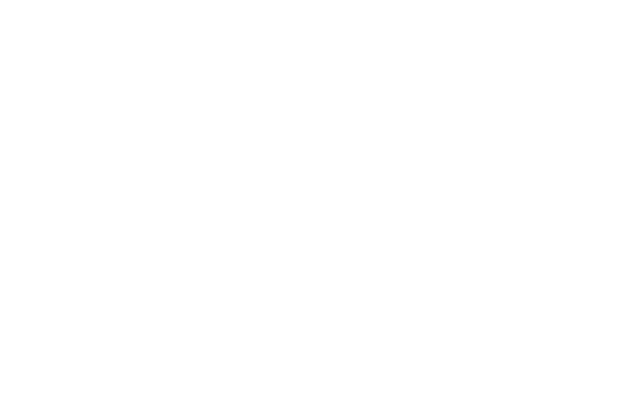
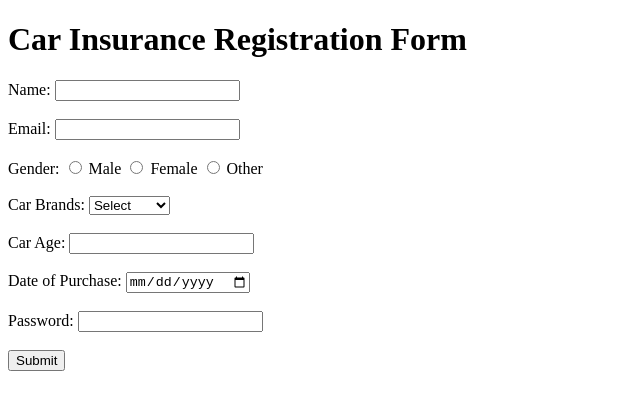
Before and after one commit to acciojob/car-insurance-form-Madara909, a website: page main.html in a window 1280 px wide. Shown: the whole page, without its empty margins (0-640 px from the left). Drawn offline with Linux system fonts and the light colour scheme.

Commit message:
created a submission

```diff
--- a/main.html
+++ b/main.html
@@ -8,6 +8,47 @@
 
 <body>
 	<!-- the entire body must be written by student -->
+	<h1>Car Insurance Registration Form</h1>
+    <form method="post">
+        <label for="name">Name:</label>
+        <input type="text" id="name" name="name" required>
+        <br><br>
+
+        <label for="email">Email:</label>
+        <input type="email" id="email" name="email" required>
+        <br><br>
+
+        <label>Gender:</label>
+        <input type="radio" id="male" name="gender" value="male" required>
+        <label for="male">Male</label>
+        <input type="radio" id="female" name="gender" value="female" required>
+        <label for="female">Female</label>
+        <input type="radio" id="other" name="gender" value="other" required>
+        <label for="other">Other</label>
+        <br><br>
+
+        <label for="cars">Car Brands:</label>
+        <select id="cars" name="cars">
+            <option value="">Select</option>
+            <option value="BMW">BMW</option>
+            <option value="Audi">Audi</option>
+            <option value="Mercedez">Mercedez</option>
+        </select>
+        <br><br>
+		<label for="carage">Car Age:</label>
+        <input type="number" id="carage" name="carage" required>
+        <br><br>
+
+        <label for="dop">Date of Purchase:</label>
+        <input type="date" id="dop" name="dop" required>
+        <br><br>
+
+        <label for="password">Password:</label>
+        <input type="password" id="password" name="password" required>
+        <br><br>
+
+        <button type="submit">Submit</button>
+    </form>
     <script type="text/javascript" src="./script.js">
 </script>
 
```
